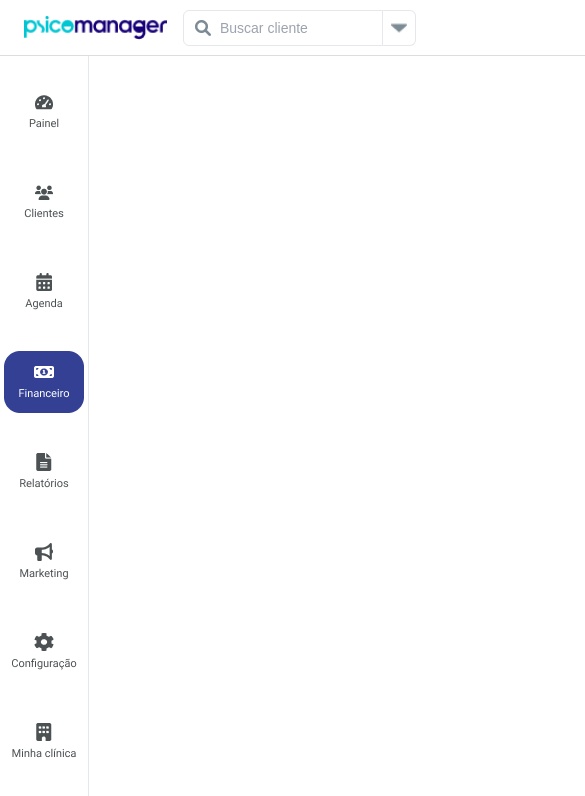
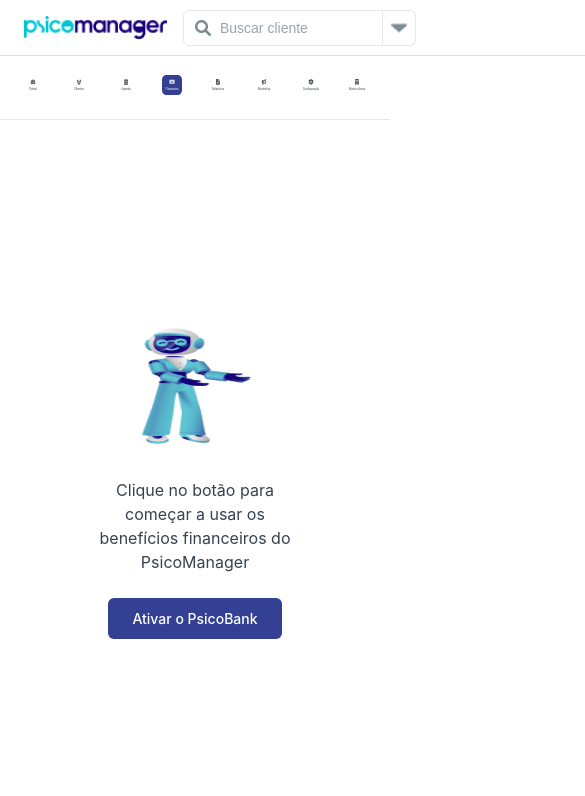
Before and after one commit to agostinhomarcia/psicomanager-frontend-challenge, a React (Vite) app: page / in a window 390 px wide. Shown: the top 796 px of the page, 585 px wide, since content can reach past the window. Built offline with nearby package versions, Linux system fonts and the light colour scheme.

Commit message:
fix: adding responsiveness

```diff
--- a/src/components/Sidebar/styles.ts
+++ b/src/components/Sidebar/styles.ts
@@ -9,12 +9,35 @@ export const Container = styled.aside`
   display: flex;
   flex-direction: column;
   margin-top: 56px;
+  position: fixed;
+  left: 0;
+  z-index: 10;
+
+  @media (max-width: 768px) {
+    width: 100%;
+    height: 64px;
+    margin-top: 56px;
+    padding: 8px;
+    border-right: none;
+    border-bottom: 1px solid #e5e7eb;
+  }
 `;
 
 export const MenuList = styled.nav`
   display: flex;
   flex-direction: column;
   gap: 20px;
+
+  @media (max-width: 768px) {
+    flex-direction: row;
+    overflow-x: auto;
+    gap: 12px;
+    padding: 0 8px;
+
+    &::-webkit-scrollbar {
+      display: none;
+    }
+  }
 `;
 
 interface MenuItemProps {
@@ -62,4 +85,20 @@ export const MenuItem = styled.button<MenuItemProps>`
   &:hover:not(:disabled) {
     background: ${(props) => (props.isActive ? "#334094" : "#F3F4F6")};
   }
+
+  @media (max-width: 768px) {
+    width: 64px;
+    height: 48px;
+    padding: 4px;
+    border-radius: 12px;
+
+    .icon img {
+      width: 20px;
+      height: 20px;
+    }
+
+    .label {
+      font-size: 10px;
+    }
+  }
 `;
--- a/src/pages/Home/styles.ts
+++ b/src/pages/Home/styles.ts
@@ -2,22 +2,34 @@ import styled from "styled-components";
 
 export const Container = styled.div`
   display: flex;
-  width: 1276px;
-  height: 712px;
+  width: 100vw;
+  min-width: 320px;
+  height: 100vh;
   background-color: #ffffff;
   position: relative;
+  overflow-x: auto;
+
+  @media (max-width: 768px) {
+    flex-direction: column;
+  }
 `;
 
 export const Content = styled.main`
   margin-left: 90px;
   margin-top: 56px;
-  width: calc(1276px - 90px);
-  height: calc(712px - 56px);
+  flex: 1;
+  height: calc(100vh - 56px);
   background-color: #ffffff;
   display: flex;
   justify-content: center;
   align-items: center;
-  gap: 10px;
+  padding: 16px;
+
+  @media (max-width: 768px) {
+    margin-left: 0;
+    margin-top: 120px;
+    padding: 24px;
+  }
 `;
 
 export const ActivationSection = styled.div`
@@ -26,34 +38,35 @@ export const ActivationSection = styled.div`
   align-items: center;
   justify-content: center;
   text-align: center;
-  width: 220px;
-  height: 372px;
-  gap: 10px;
+  max-width: 220px;
+  gap: 24px;
 
   img {
     width: 120px;
     height: 120px;
+    margin-bottom: 8px;
   }
 
   p {
     color: #374151;
     font-size: 16px;
-    line-height: 1.5;
-    margin: 16px 0;
+    line-height: 24px;
+    margin: 0;
   }
 `;
 
 export const ActivateButton = styled.button`
-  background-color: #0047b6;
+  background-color: #334094;
   color: white;
   padding: 12px 24px;
   border-radius: 6px;
   border: none;
   font-weight: 500;
+  font-size: 14px;
   cursor: pointer;
   transition: background-color 0.2s;
 
   &:hover {
-    background-color: #003d9e;
+    background-color: #2a357a;
   }
 `;
```
